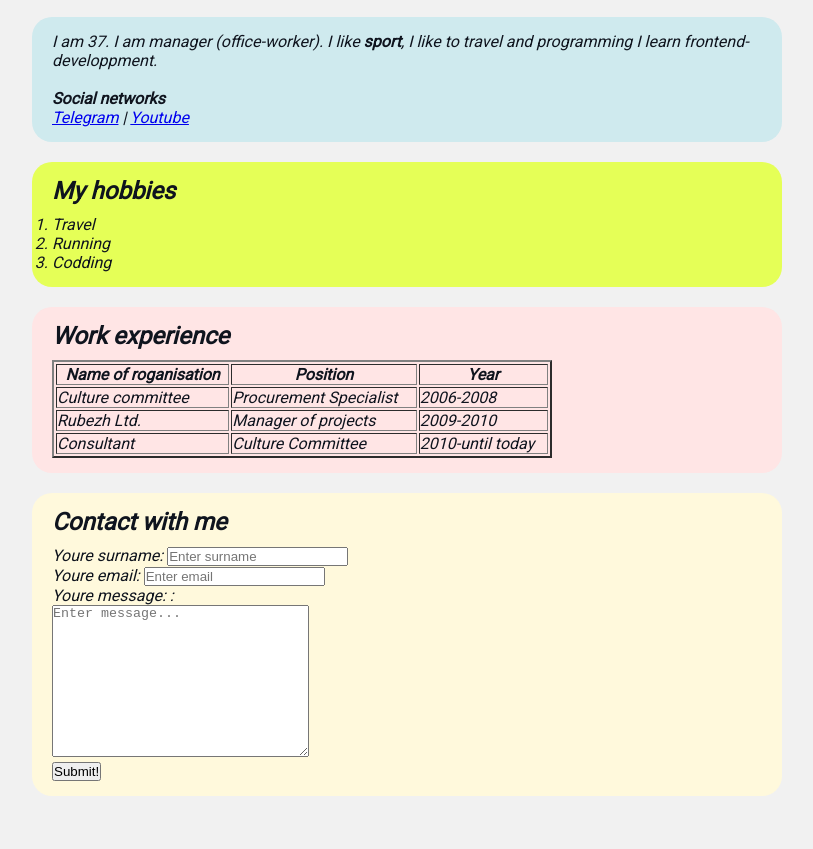
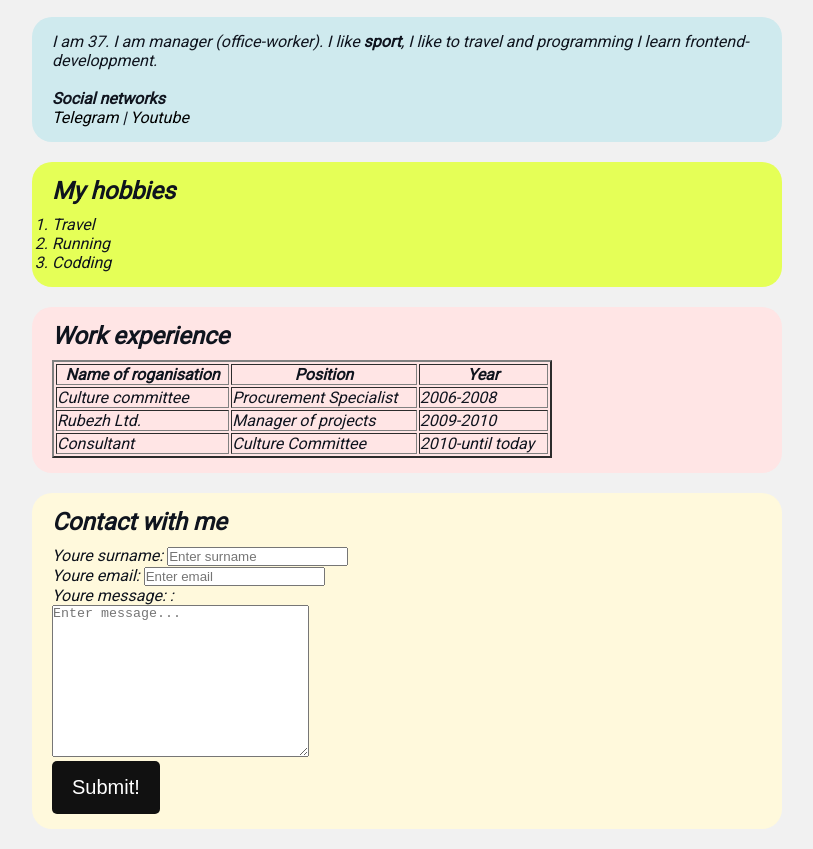
Before and after one commit to slawkir/simpleCV, a plain HTML site: page index.html in a window 1280 px wide. Shown: the part 265-1114 px from the top of the page, without its empty margins (233-1046 px from the left). Before the commit the page ends 1081 px from the top, so only its background shows below. Drawn offline with Linux system fonts and the light colour scheme.

Commit message:
feat: style of links and buttons

```diff
--- a/index.html
+++ b/index.html
@@ -78,7 +78,7 @@
           <label for="message">Youre message: : </label><br>
           <textarea name="message" id="message" cols="30" rows="10" placeholder="Enter message..."></textarea>
         </div>
-        <input type="submit" value="Submit!">
+        <input type="submit" value="Submit!" class="btn">
       </form>
     </div>
   </div>
--- a/style.css
+++ b/style.css
@@ -65,3 +65,43 @@ body {
     width: 200px;
 
 }
+
+a {
+    color: #000;
+    text-decoration: none;
+}
+
+a:hover {
+    text-decoration: underline;
+}
+
+a:active {
+    color: blue;
+}
+
+a:visited {
+    color: gray;
+}
+
+.btn {
+    background: #111;
+    color: #fff;
+    padding: 15px 20px;
+    border: none;
+    border-radius: 5px;
+    font-size: 20px;
+}
+
+.btn:active {
+    color: red;
+}
+
+.btn:hover {
+    opacity: .7;
+    cursor: pointer;
+    color: orange;
+}
+
+.btn:visited {
+    color: blue;
+}
```
